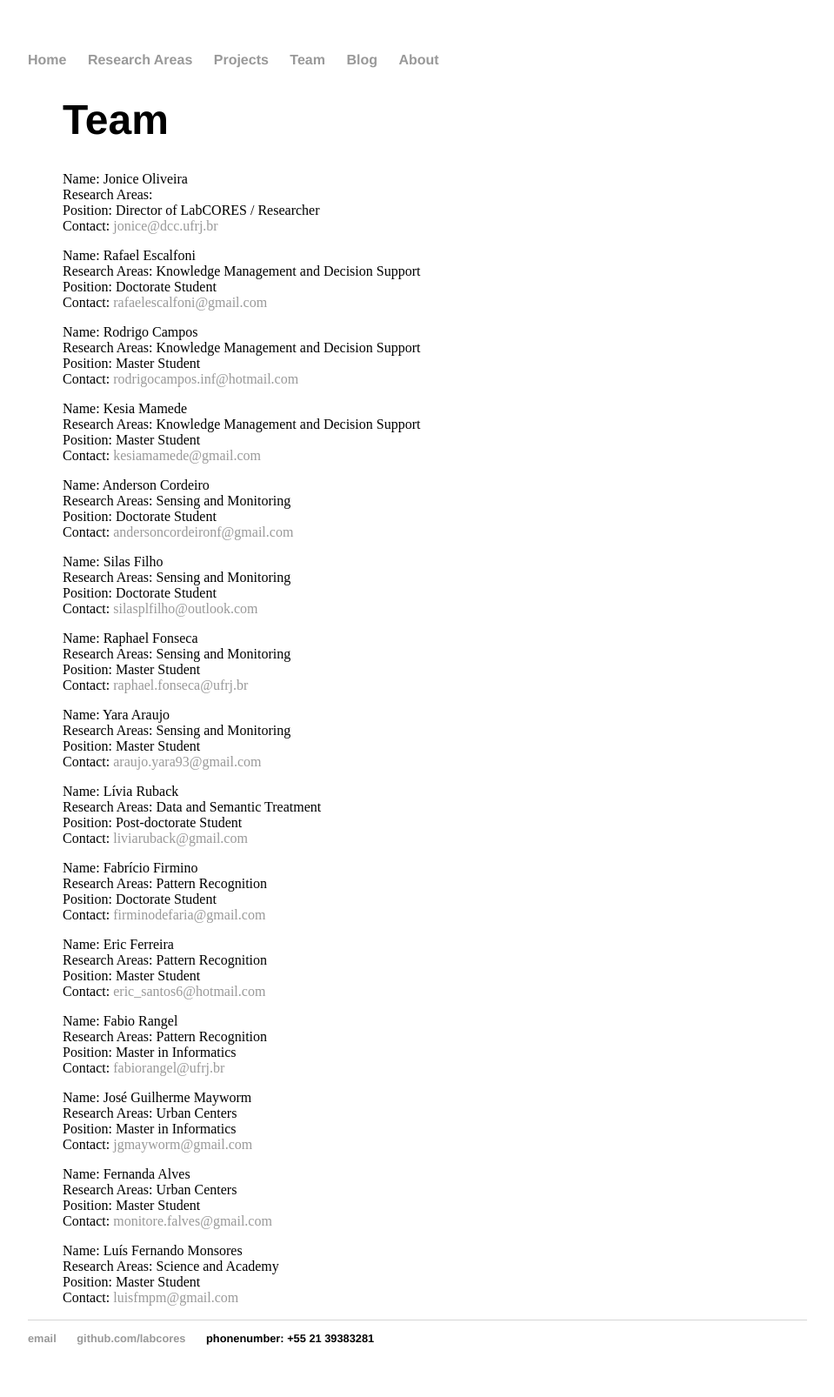
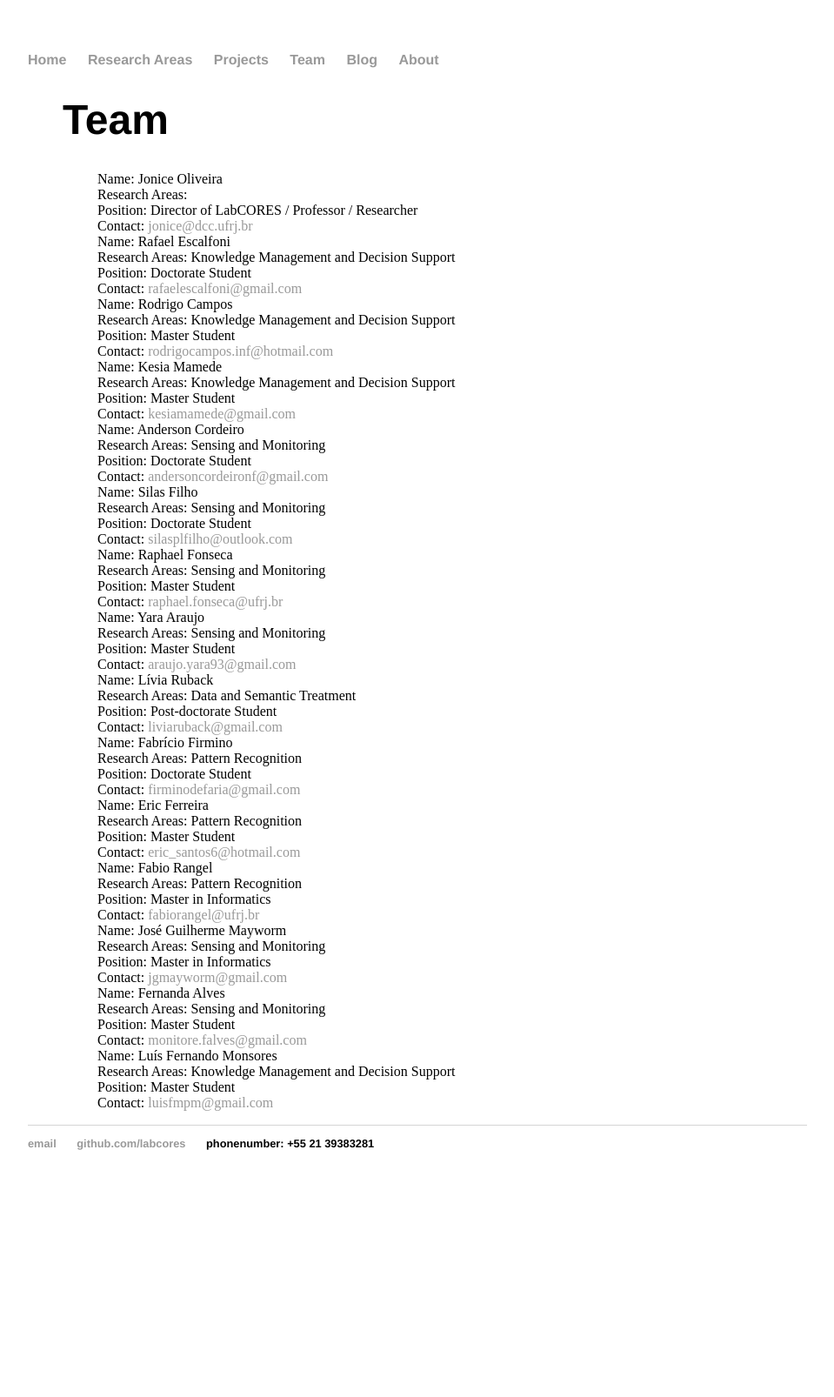
Before and after one commit to labcores/labcores.github.io, a Jekyll site: the page built from team/index.html, in a window 1280 px wide. Shown: the whole page at 87% size, without its empty margins (160-1119 px from the left). Built offline with Jekyll 4.4.1, drawn with Linux system fonts in a browser that asks for light colours; after the commit the page ends 1382 px from its top, so only the background shows below that.

Commit message:
update-team-page

```diff
--- a/team/index.html
+++ b/team/index.html
@@ -5,11 +5,11 @@ title: Social Computing and Social Network Analysis Laboratory
 <div class="team">
 	<ul>
 		<li><h1>Team</h1></li>
-	</ul>
+
 		<ul name="jonice">
 			<li>Name: Jonice Oliveira</li>
 			<li>Research Areas: </li>
-			<li>Position: Director of LabCORES / Researcher</li>
+			<li>Position: Director of LabCORES / Professor / Researcher</li>
 			<li>Contact: <a href="mailto:jonice@dcc.ufrj.br">jonice@dcc.ufrj.br</a></li>
 		</ul>
 		<ul>
@@ -80,22 +80,22 @@ title: Social Computing and Social Network Analysis Laboratory
 		</ul>
 		<ul>
 			<li>Name: José Guilherme Mayworm</li>
-			<li>Research Areas: Urban Centers </li>
+			<li>Research Areas: Sensing and Monitoring </li>
 			<li>Position: Master in Informatics</li>
 			<li>Contact: <a href="mailto:jgmayworm@gmail.com">jgmayworm@gmail.com</a></li>
 		</ul>
 		<ul>
 			<li>Name: Fernanda Alves</li>
-			<li>Research Areas: Urban Centers </li>
+			<li>Research Areas: Sensing and Monitoring </li>
 			<li>Position: Master Student </li>
 			<li>Contact: <a href="mailto:monitore.falves@gmail.com">monitore.falves@gmail.com</a></li>
 		</ul>
 		<ul>
 			<li>Name: Luís Fernando Monsores</li>
-			<li>Research Areas: Science and Academy </li>
+			<li>Research Areas: Knowledge Management and Decision Support </li>
 			<li>Position: Master Student </li>
 			<li>Contact: <a href="mailto:luisfmpm@gmail.com">luisfmpm@gmail.com</a></li>
 		</ul>
-
+	</ul>
 
 </div><!-- /.blurb -->
```
